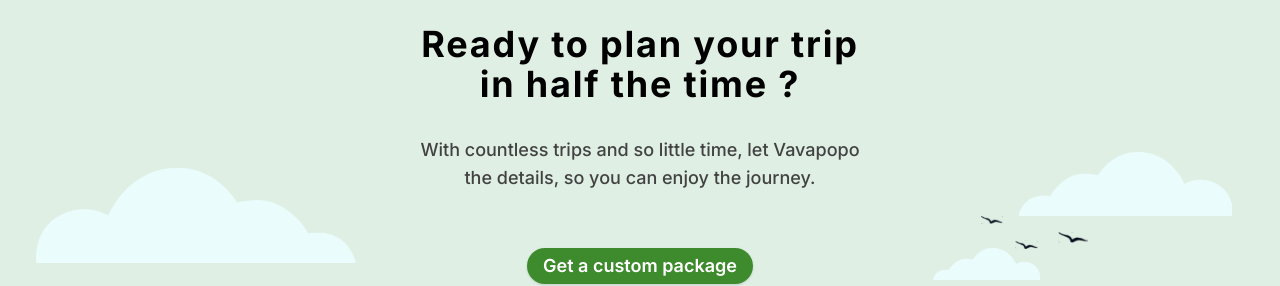
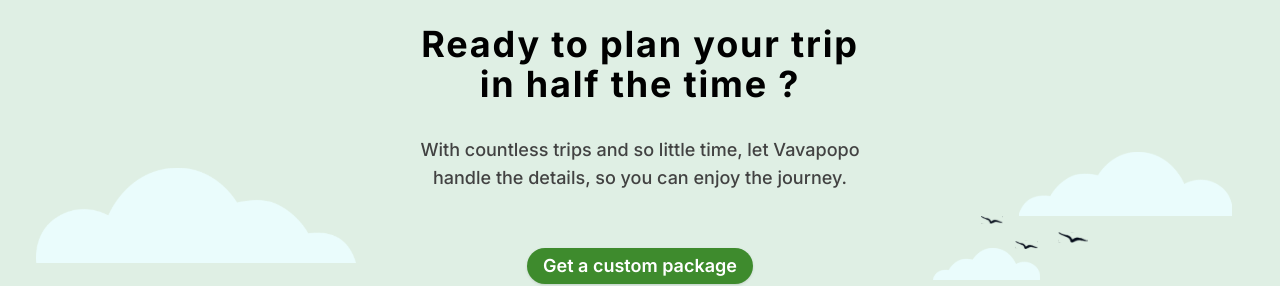
Before and after one commit to Tech-Genisys/vavapopo_new_design, a Next.js app: page / in a window 1280 px wide. Shown: the part 2440-2726 px from the top of the page. Built offline with nearby package versions, Linux system fonts and the light colour scheme; no server answers; the database is empty.

Commit message:
fix: correction in planing section text

```diff
--- a/app/(home)/components/homepage/PlanSection.jsx
+++ b/app/(home)/components/homepage/PlanSection.jsx
@@ -10,8 +10,8 @@
           Ready to plan your trip in half the time ?
         </h1>
         <p className="font-medium  text-gray-800  text-base sm:text-lg max-w-md text-center mt-8">
-          With countless trips and so little time, let Vavapopo the details,
-          so you can enjoy the journey.
+          With countless trips and so little time, let Vavapopo handle the
+          details, so you can enjoy the journey.
         </p>
         <Link href="/booking/custom" className="flex justify-center">
           <button className="bg-foreground text-white font-semibold text-lg px-4 py-1 rounded-full shadow mt-14 hover:scale-105 hover:shadow-xl">
```
